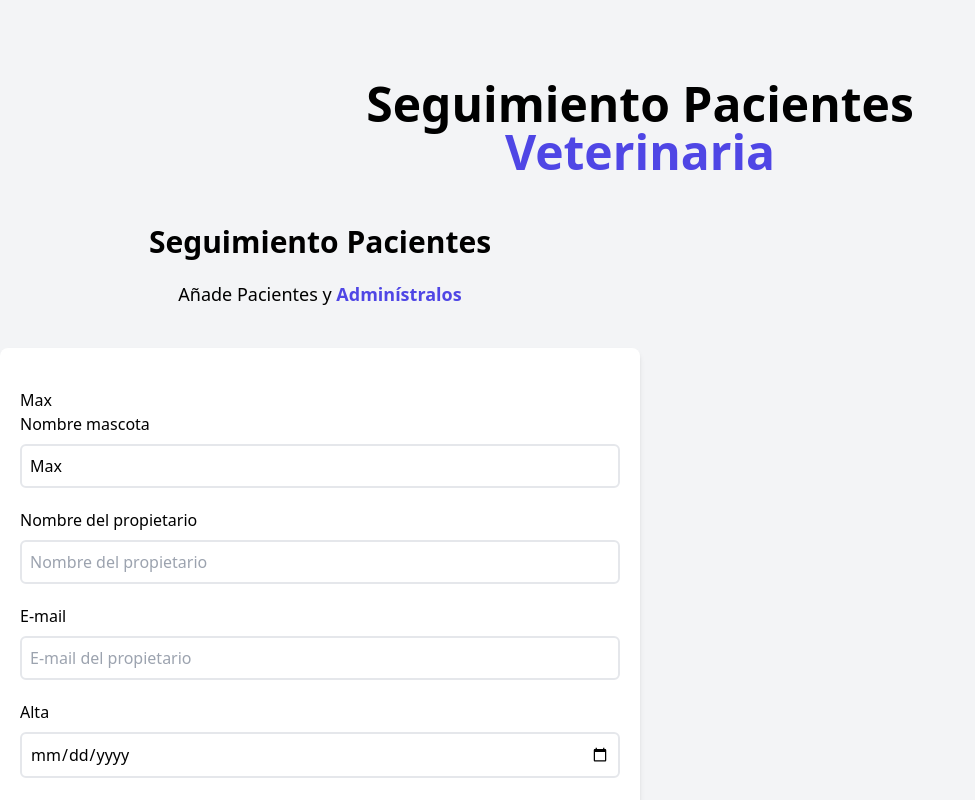
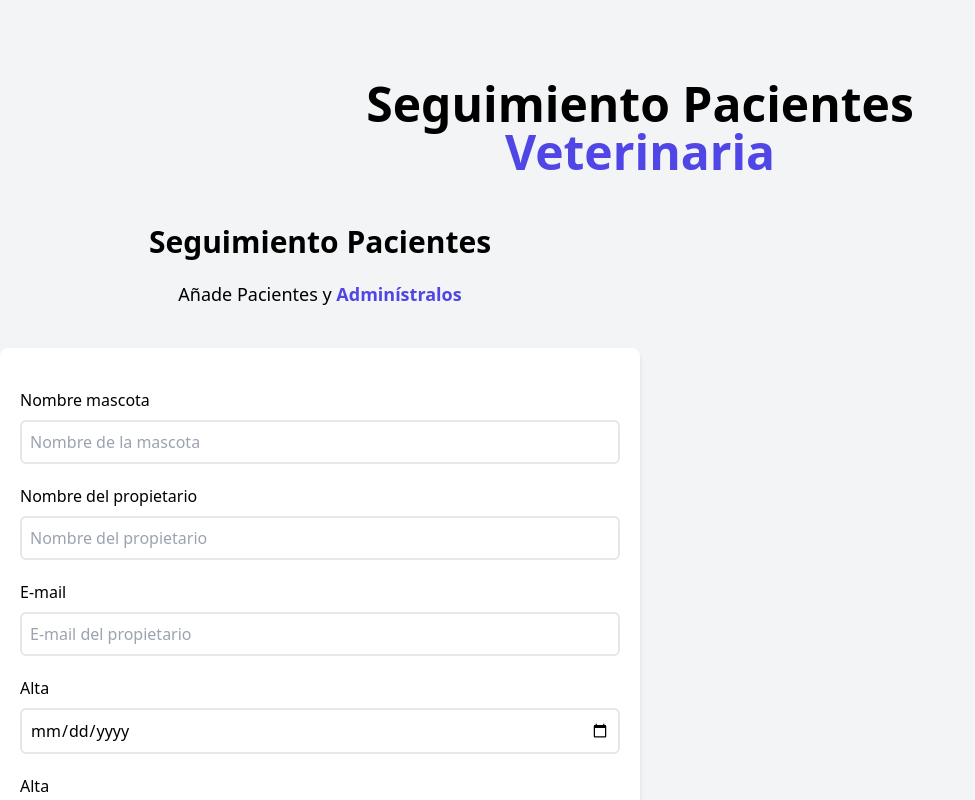
Before and after one commit to thesnakebite/admin-pacientes, a Vue app: page / in a window 1280 px wide. Shown: the top 800 px of the page, without its empty margins (0-975 px from the left). Built offline with nearby package versions, Linux system fonts and the light colour scheme.

Commit message:
Simplify reading an input with v-model

```diff
--- a/src/components/Formulario.vue
+++ b/src/components/Formulario.vue
@@ -1,11 +1,9 @@
 <script setup>
     import { ref } from 'vue'
 
-    const nombre = ref('Max')
+    const nombre = ref('')
 
-    const leerNombre = (e) => {
-        nombre.value = e.target.value
-    }
+
 </script>
 
 <template>
@@ -30,8 +28,8 @@
                        name=""
                        type="text"
                        placeholder="Nombre de la mascota"
-                       :value="nombre"
-                       @input="leerNombre"
+
+                       v-model="nombre"
                 />
             </div>
             <div class="mb-5">
```
